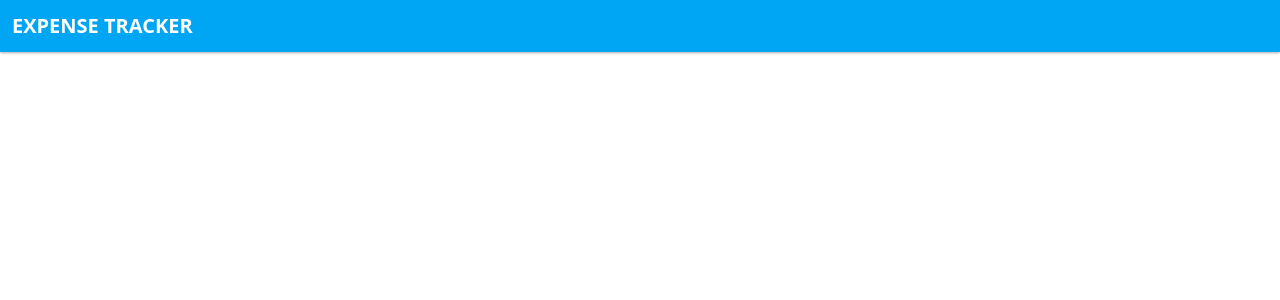
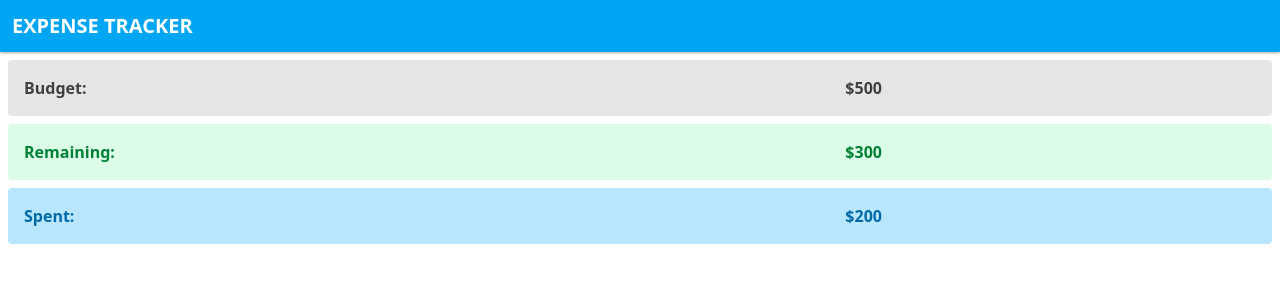
Before and after one commit to mwildan-hafidz/react-expense-tracker, a React (Vite) app: page / in a window 1280 px wide. Shown: the top 300 px of the page. Built offline with nearby package versions, Linux system fonts and the light colour scheme.

Commit message:
feat: add boxes to page

```diff
--- a/src/App.jsx
+++ b/src/App.jsx
@@ -1,7 +1,15 @@
 import Navbar from "./Navbar.jsx";
+import Box from "./Box.jsx";
 
 export default function App() {
   return (
-    <Navbar />
+    <>
+      <Navbar />
+      <div className="p-2 grid grid-rows-3 gap-2">
+        <Box text={"Budget"} value={500} variant={"gray"} />
+        <Box text={"Remaining"} value={300} variant={"green"} />
+        <Box text={"Spent"} value={200} variant={"blue"} />
+      </div>
+    </>
   );
 }
--- /dev/null
+++ b/src/Box.jsx
@@ -0,0 +1,27 @@
+export default function Box({ text, value, variant }) {
+  let bg, color;
+
+  switch (variant) {
+    case "gray":
+      [bg, color] = ["bg-neutral-200", "text-neutral-700"];
+      break;
+
+    case "green":
+      [bg, color] = ["bg-green-100", "text-green-700"];
+      break;
+
+    case "blue":
+      [bg, color] = ["bg-sky-200", "text-sky-700"];
+      break;
+
+    default: throw new Error("Unknown variant: " + variant);
+
+  }
+
+  return (
+    <div className={`${bg} ${color} p-4 rounded font-semibold grid grid-cols-3`}>
+      <span className="col-span-2">{text}:</span>
+      <span>${value}</span>
+    </div>
+  )
+}
```
